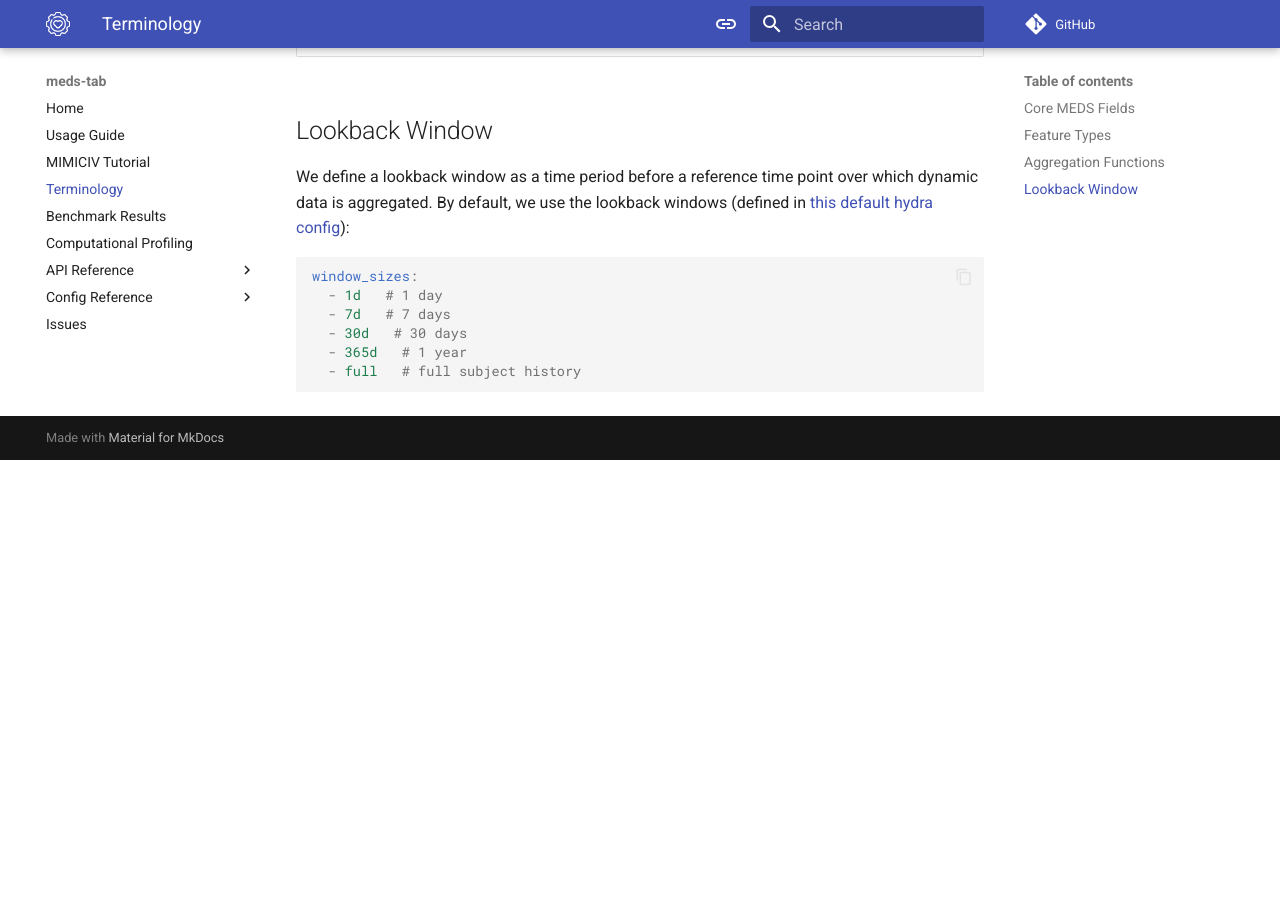
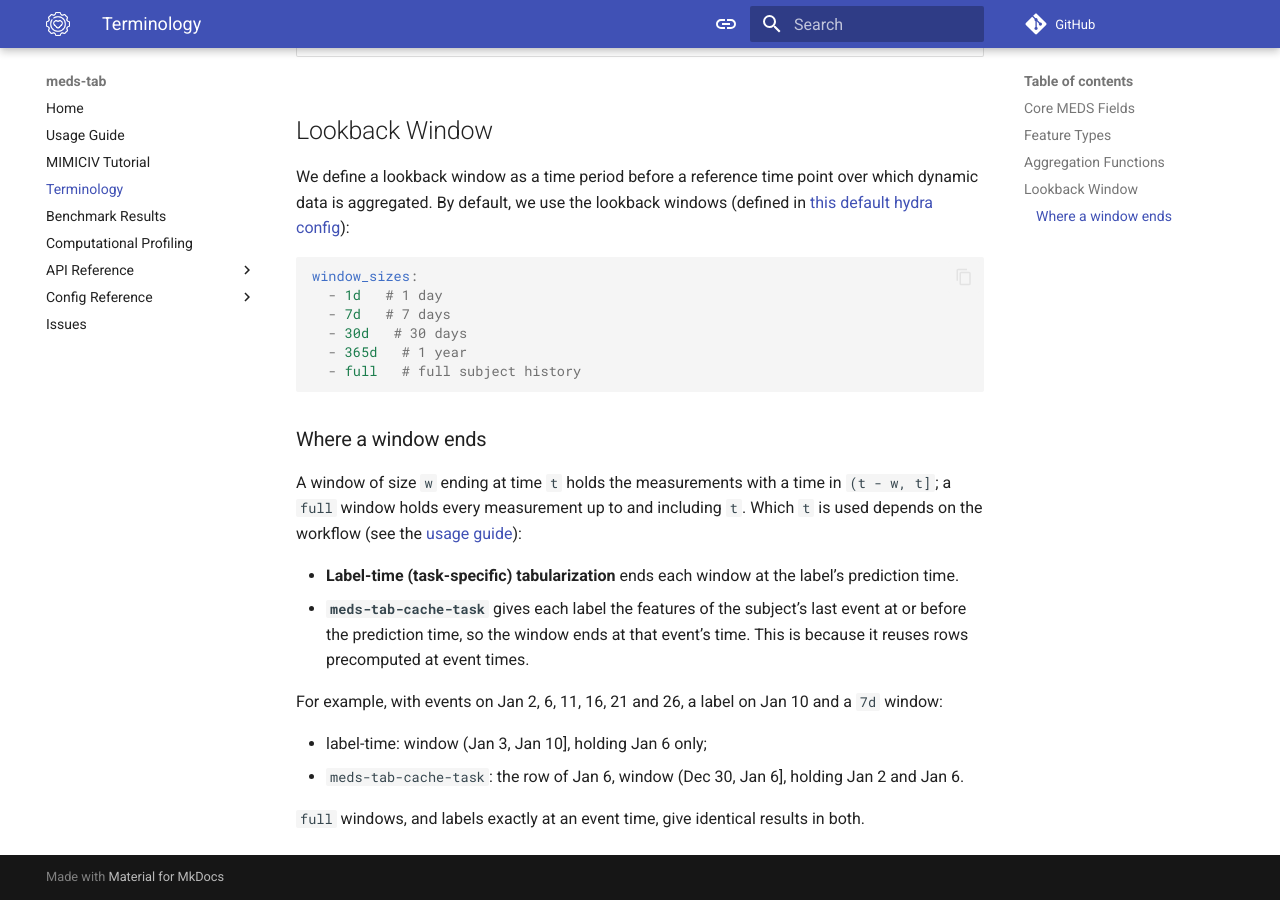
Before and after one commit to mmcdermott/MEDS_Tabular_AutoML, an MkDocs documentation site: the page built from docs/terminology.md, in a window 1280 px wide and 900 px high, scrolled down 2697 px. Built offline with MkDocs 1.6.1 and Material for MkDocs 9.7.7, drawn with Linux system fonts in a browser that asks for light colours; comment, search, counter and statistics services are not loaded; before the commit the page ends 3157 px from its top, so only the background shows below that.

Commit message:
Explain where a window ends in each workflow in the terminology
Add "Where a window ends" under Lookback Window: a window of size w ending
at t holds (t - w, t], and full holds everything up to t. Label-time
tabularization ends it at the prediction time. cache_task ends it at the
subject's last event at or before the prediction time, because it reuses
rows precomputed at event times. With the worked example from the usage
guide, and the cases where both agree (full windows, labels at event times).

Co-Authored-By: Claude Opus 5.5 <noreply@anthropic.com>
Claude-Session: https://claude.ai/code/session_01NJQdbHshepdzZcP8m4UKuo

````diff
--- a/docs/terminology.md
+++ b/docs/terminology.md
@@ -75,3 +75,17 @@ window_sizes:
   - 365d   # 1 year
   - full   # full subject history
 ```
+
+### Where a window ends
+
+A window of size `w` ending at time `t` holds the measurements with a time in `(t - w, t]`; a `full` window holds every measurement up to and including `t`. Which `t` is used depends on the workflow (see the [usage guide](usage_guide.md#label-time-vs-cached-features)):
+
+- **Label-time (task-specific) tabularization** ends each window at the label's prediction time.
+- **`meds-tab-cache-task`** gives each label the features of the subject's last event at or before the prediction time, so the window ends at that event's time. This is because it reuses rows precomputed at event times.
+
+For example, with events on Jan 2, 6, 11, 16, 21 and 26, a label on Jan 10 and a `7d` window:
+
+- label-time: window (Jan 3, Jan 10\], holding Jan 6 only;
+- `meds-tab-cache-task`: the row of Jan 6, window (Dec 30, Jan 6\], holding Jan 2 and Jan 6.
+
+`full` windows, and labels exactly at an event time, give identical results in both.
````
